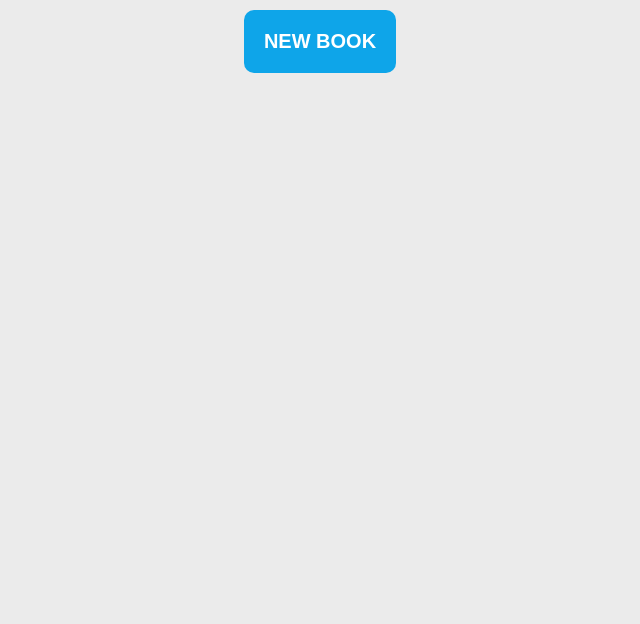
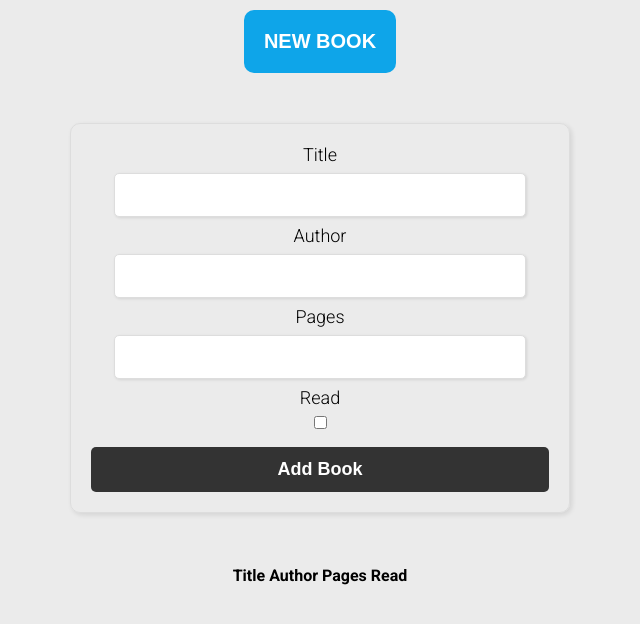
Before and after one commit to lightningwind/odin-library, a website: page index.html in a window 1280 px wide. Shown: the whole page, without its empty margins (320-960 px from the left). Drawn offline with Linux system fonts and the light colour scheme.

Commit message:
Apply styles to form and form controls

```diff
--- a/index.html
+++ b/index.html
@@ -9,26 +9,26 @@
   </head>
   <body>
     <button id="new-book-btn">NEW BOOK</button>
-    <form id="new-book-form" style="display: none">
+    <form id="new-book-form">
         <div>
-            <label for="title">Title:</label>
+            <label for="title">Title</label>
             <input type="text" name="title" id="title" required>
         </div>
         <div>
-            <label for="author">Author:</label>
+            <label for="author">Author</label>
             <input type="text" name="author" id="author" required>
         </div>
         <div>
-            <label for="pages">Pages:</label>
-            <input type="number" name="pages" id="pages" min="1">
+            <label for="pages">Pages</label>
+            <input type="number" name="pages" id="pages" min="1" required>
         </div>
         <div>
-            <label for="read">Read:</label>
+            <label for="read">Read</label>
             <input type="checkbox" name="read" id="read">
         </div>
         <button type="submit">Add Book</button>
     </form>
-    <table style="display:none">
+    <table>
       <thead>
         <tr>
           <th>&nbsp;</th>
--- a/style.css
+++ b/style.css
@@ -1,4 +1,8 @@
 @import url('https://fonts.googleapis.com/css2?family=Roboto:wght@100;300;400;500;700;900&display=swap');
+
+* {
+  box-sizing: border-box;
+}
 
 body {
   margin: 0;
@@ -11,6 +15,7 @@ body {
   gap: 50px;
 
   font-family: "Roboto", sans-serif;
+  font-size: 16px;
 }
 
 button#new-book-btn {
@@ -24,3 +29,61 @@ button#new-book-btn {
   border-radius: 10px;
   cursor: pointer;
 }
+
+form#new-book-form {
+  width: 500px;
+  text-align: center;
+  padding: 20px;
+  border: 1px solid #ddd;
+  border-radius: 10px;
+  box-shadow: 2px 2px 5px rgba(0, 0, 0, 0.1);
+}
+
+form > div {
+  display: flex;
+  flex-direction: column;
+  align-items: center;
+}
+
+input {
+  margin: 8px 0;
+}
+
+label {
+  font-size: 18px;
+  font-weight: 300;
+}
+
+input[type='text'],
+input[type='number'] {
+  width: 90%;
+  padding: 12px;
+  font-size: 16px;
+  border: 1px solid #ddd;
+  border-radius: 5px;
+  box-shadow: 1px 1px 3px rgba(0, 0, 0, 0.1);
+  outline: none;
+}
+
+input[type='text']:focus,
+input[type='number']:focus {
+  border-color: #333;
+  box-shadow: 1px 1px 3px rgba(0, 0, 0, 0.3);
+}
+
+button[type='submit'] {
+  width: 100%;
+  padding: 12px 20px;
+  font-size: 18px;
+  font-weight: 700;
+  margin-top: 10px;
+  background-color: #333;
+  color: #fff;
+  border: none;
+  border-radius: 5px;
+  cursor: pointer;
+}
+
+button[type='submit']:hover {
+  background-color: #444;
+}
```
